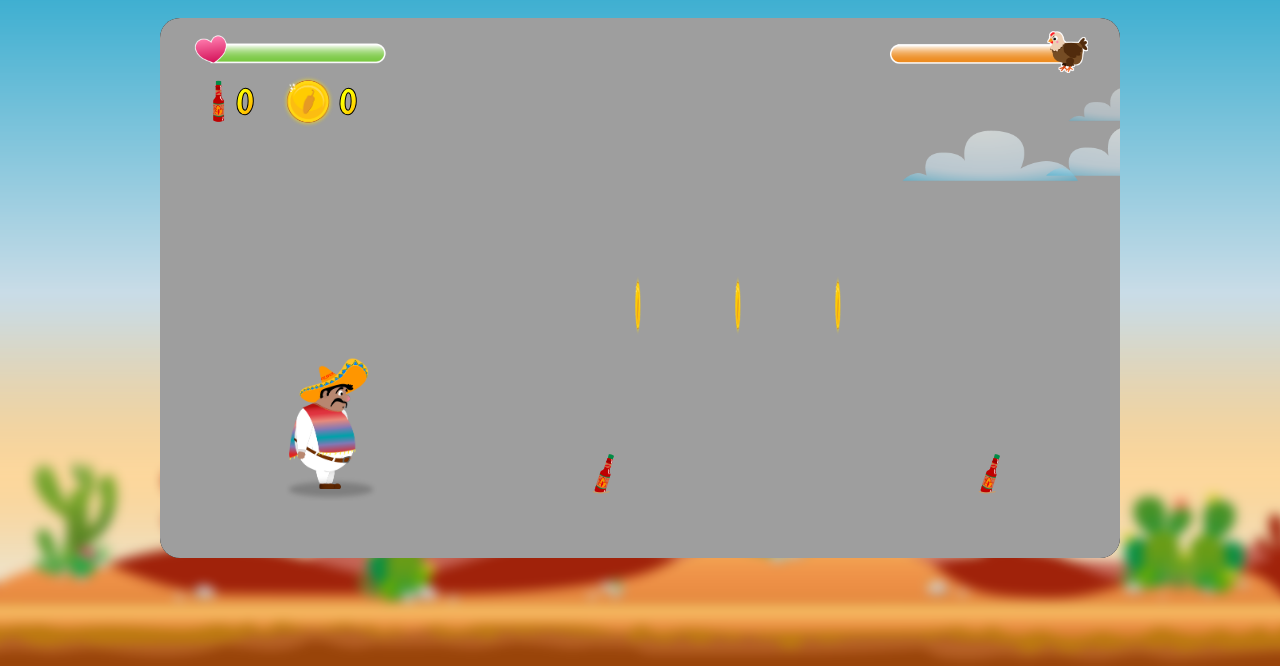
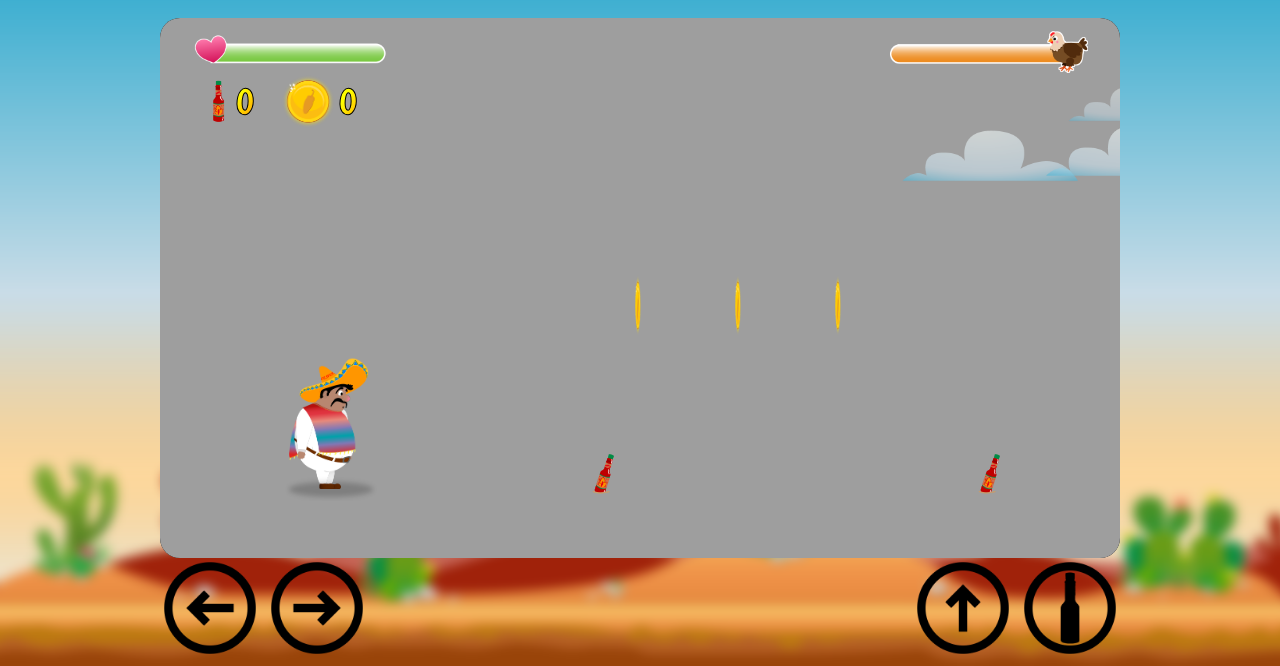
Before and after one commit to Pixelschmied/El-Pollo-Loco, a plain HTML site: page index.html in a window 1280 px wide. Shown: the part 134-800 px from the top of the page. Drawn offline with Linux system fonts and the light colour scheme; animation ran at ten frames a second; files whose address does not match are found by name.

Commit message:
Update index.html

```diff
--- a/index.html
+++ b/index.html
@@ -31,6 +31,19 @@
     <h1 id="pageTitle">EL POLLO LOCO</h1>
 
     <canvas id='canvas' width='960' height='540'></canvas>
+    <div id="hud">
+        <div id="touchBtns">
+            <div>
+                <img id="leftBtn" class="touchBtn" src="img/11_touch_control/btnLeft.png"></img>
+                <img id="rightBtn" class="touchBtn" src="img/11_touch_control/btnRight.png"></img>
+
+            </div>
+            <div>
+                <img id="jumpBtn" class="touchBtn" src="img/11_touch_control/btnJump.png"></img>
+                <img id="throwBtn" class="touchBtn" src="img/11_touch_control/btnThrow.png"></img>
+            </div>
+        </div>
+    </div>
 
 </body>
 </html>
```
